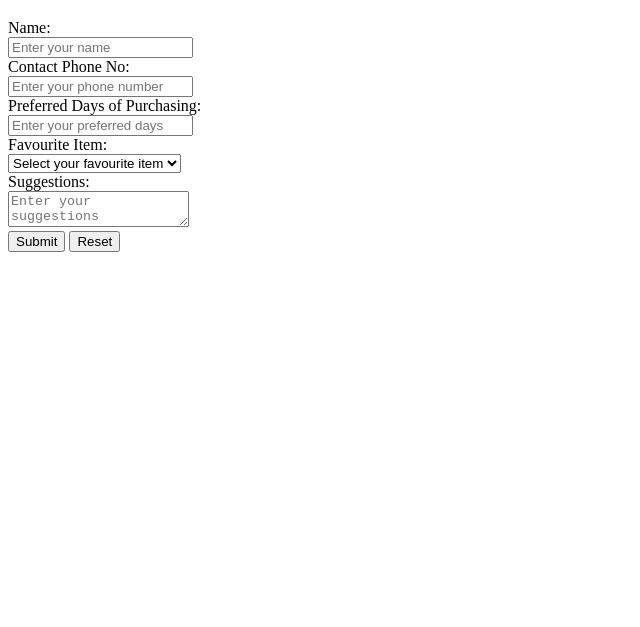
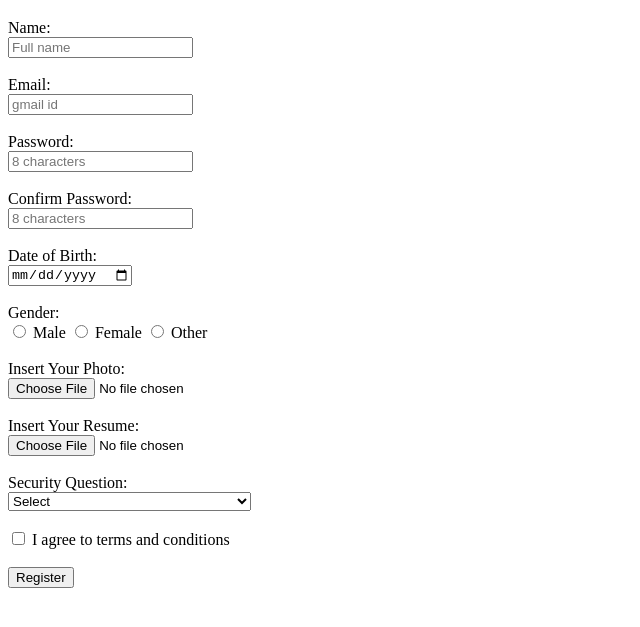
Before and after one commit to Ramya-talatam/Java-FS11-Assignment-8, a plain HTML site: page index.html in a window 1280 px wide. Shown: the part 61-688 px from the top of the page, without its empty margins (0-640 px from the left). Drawn offline with Linux system fonts and the light colour scheme.

Commit message:
Update index.html

```diff
--- a/index.html
+++ b/index.html
@@ -3,35 +3,51 @@
 <head>
 <meta charset="UTF-8">
 <meta name="viewport" content="width=device-width, initial-scale=1.0">
-<title>Customer Information Form</title>
+<title>Signup Form</title>
 </head>
 <body>
 <h1>Sign Up</h1>
-<form action="#" method="post">
+<form action="#" method="POST" enctype="multipart/form-data">
   <label for="name">Name:</label><br>
-  <input type="text" id="name" name="name" placeholder="Enter your name" required><br>
+  <input type="text" id="name" name="name" placeholder="Full name" required><br><br>
 
-  <label for="phone">Contact Phone No:</label><br>
-  <input type="tel" id="phone" name="phone" placeholder="Enter your phone number" required><br>
+  <label for="email">Email:</label><br>
+  <input type="email" id="email" name="email" placeholder="gmail id" required><br><br>
 
-  <label for="days">Preferred Days of Purchasing:</label><br>
-  <input type="text" id="days" name="days" placeholder="Enter your preferred days" required><br>
+  <label for="password">Password:</label><br>
+  <input type="password" id="password" name="password" placeholder="8 characters" required><br><br>
 
-  <label for="item">Favourite Item:</label><br>
-  <select id="item" name="item" required>
-    <option value="" disabled selected>Select your favourite item</option>
-    <option value="Groceries">Groceries</option>
-    <option value="Electronics">Electronics</option>
-    <option value="Clothing">Clothing</option>
-    <option value="Home Appliances">Home Appliances</option>
-    <!-- Add more options as needed -->
-  </select><br>
+  <label for="confirm_password">Confirm Password:</label><br>
+  <input type="password" id="confirm_password" name="confirm_password" placeholder="8 characters" required><br><br>
 
-  <label for="suggestions">Suggestions:</label><br>
-  <textarea id="suggestions" name="suggestions" placeholder="Enter your suggestions"></textarea><br>
+  <label for="dob">Date of Birth:</label><br>
+  <input type="date" id="dob" name="dob" required><br><br>
 
-  <input type="submit" value="Submit">
-  <input type="reset" value="Reset">
+  <label>Gender:</label><br>
+  <input type="radio" id="male" name="gender" value="male">
+  <label for="male">Male</label>
+  <input type="radio" id="female" name="gender" value="female">
+  <label for="female">Female</label>
+  <input type="radio" id="other" name="gender" value="other">
+  <label for="other">Other</label><br><br>
+
+  <label for="photo">Insert Your Photo:</label><br>
+  <input type="file" id="photo" name="photo" accept="image/*"><br><br>
+
+  <label for="resume">Insert Your Resume:</label><br>
+  <input type="file" id="resume" name="resume" accept=".pdf, .doc, .docx"><br><br>
+
+  <label for="security_question">Security Question:</label><br>
+  <select id="security_question" name="security_question" required>
+    <option value="" disabled selected>Select</option>
+    <option value="mother_maiden_name">What is your mother's maiden name?</option>
+    <option value="city_born_in">In which city were you born?</option>
+  </select><br><br>
+
+  <input type="checkbox" id="terms_conditions" name="terms_conditions" required>
+  <label for="terms_conditions">I agree to terms and conditions</label><br><br>
+
+  <input type="submit" value="Register">
 </form>
 
 </body>
```
